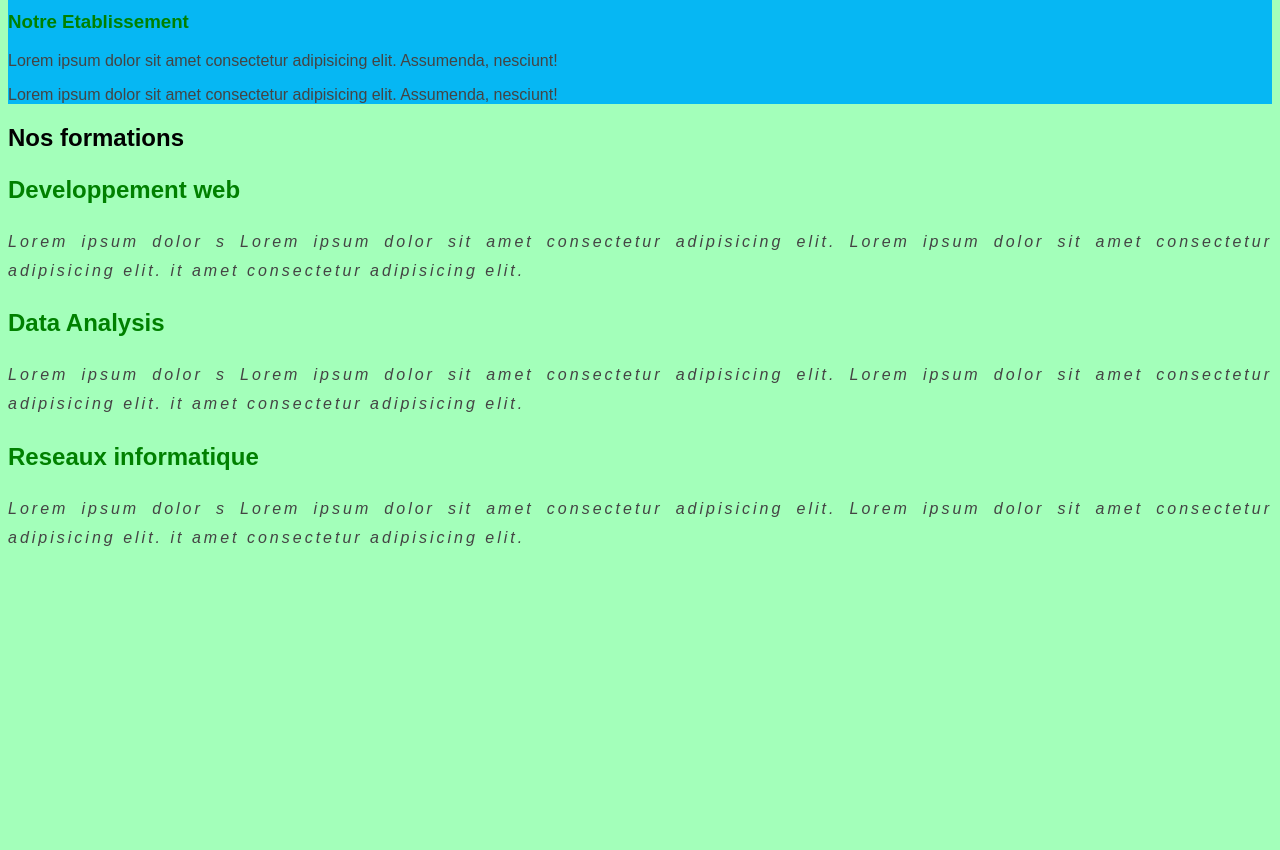
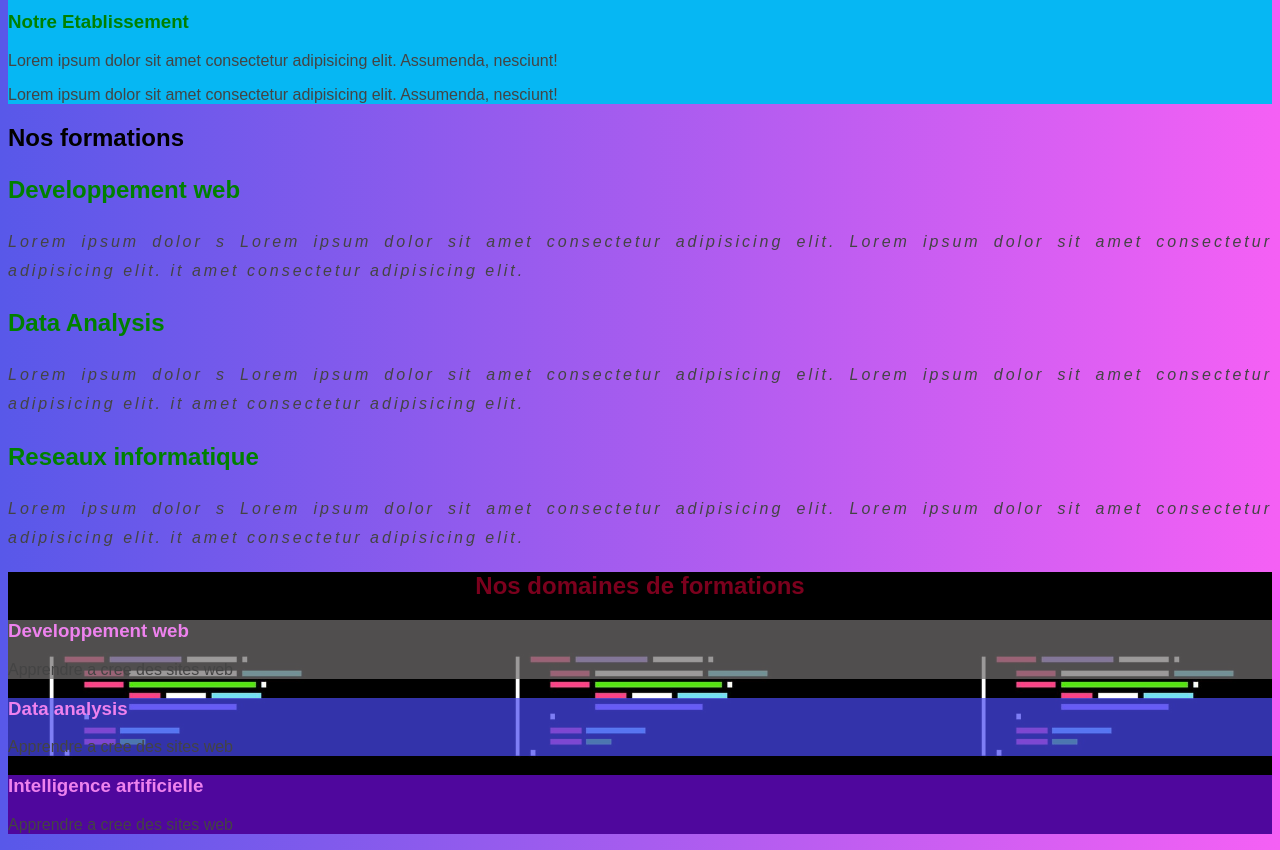
Before and after one commit to OUSSAMA-IKEN/application-hypermedia, a plain HTML site: page tps-correction/correction-css/index.html in a window 1280 px wide. Shown: the part 79-929 px from the top of the page. Before the commit the page ends 800 px from the top, so only its background shows below. Drawn offline with Linux system fonts and the light colour scheme.

Commit message:
tp2-css-correction

```diff
--- a/tps-correction/correction-css/css/style.css
+++ b/tps-correction/correction-css/css/style.css
@@ -26,9 +26,54 @@ body {
   font-size: 24px;
   font-weight: bolder;
 }
+
 .description {
   font-style: italic;
   text-align: justify;
   line-height: 1.8;
   letter-spacing: 3px;
 }
+/* exercice 3 */
+/* question 1  */
+body {
+  background-image: linear-gradient(
+    to right,
+    rgb(88, 88, 233),
+    rgb(245, 96, 245)
+  );
+}
+
+/* question 2 */
+#exercice1 h1 {
+  color: darkblue;
+}
+
+/* question 3 */
+.domaine h3 {
+  color: violet;
+}
+
+/* question 4 */
+.domaine-web {
+  background-color: rgb(114, 112, 112, 0.7);
+}
+
+/* question 5 */
+.domaine-data {
+  background-color: rgb(73, 73, 243, 0.7);
+}
+
+/* question 6 */
+.domaine-ai {
+  background-color: rgba(113, 10, 224, 0.7);
+}
+
+/* question 8 */
+.nos_domaines {
+  background-image: url(./images/image1.jpg);
+  background-position: center;
+  background-size: contain;
+
+
+
+}
--- a/tps-correction/correction-css/index.html
+++ b/tps-correction/correction-css/index.html
@@ -5,6 +5,10 @@
     <meta name="viewport" content="width=device-width, initial-scale=1.0" />
     <title>TP1 | CSS</title>
     <link rel="stylesheet" href="./css/style.css" />
+    <script
+      src="https://kit.fontawesome.com/97d5950809.js"
+      crossorigin="anonymous"
+    ></script>
     <!-- CSS : methode 2 -->
     <!-- <style>
       h1 {
@@ -62,5 +66,25 @@
         </p>
       </div>
     </section>
+
+    <!-- Exercice 3 -->
+    <section class="nos_domaines">
+      <h1>Nos domaines de formations</h1>
+
+      <div class="domaine domaine-web">
+        <h3>Developpement web</h3>
+        <p>Apprendre a cree des sites web</p>
+      </div>
+
+      <div class="domaine domaine-data">
+        <h3>Data analysis</h3>
+        <p>Apprendre a cree des sites web</p>
+      </div>
+
+      <div class="domaine domaine-ai">
+        <h3>Intelligence artificielle</h3>
+        <p>Apprendre a cree des sites web</p>
+      </div>
+    </section>
   </body>
 </html>
```
Also changed, not shown: tps/tps-css/style.css (+1 -9 lines), tps-correction/correction-css/css/images/image1.jpg (added), 3 other files.
